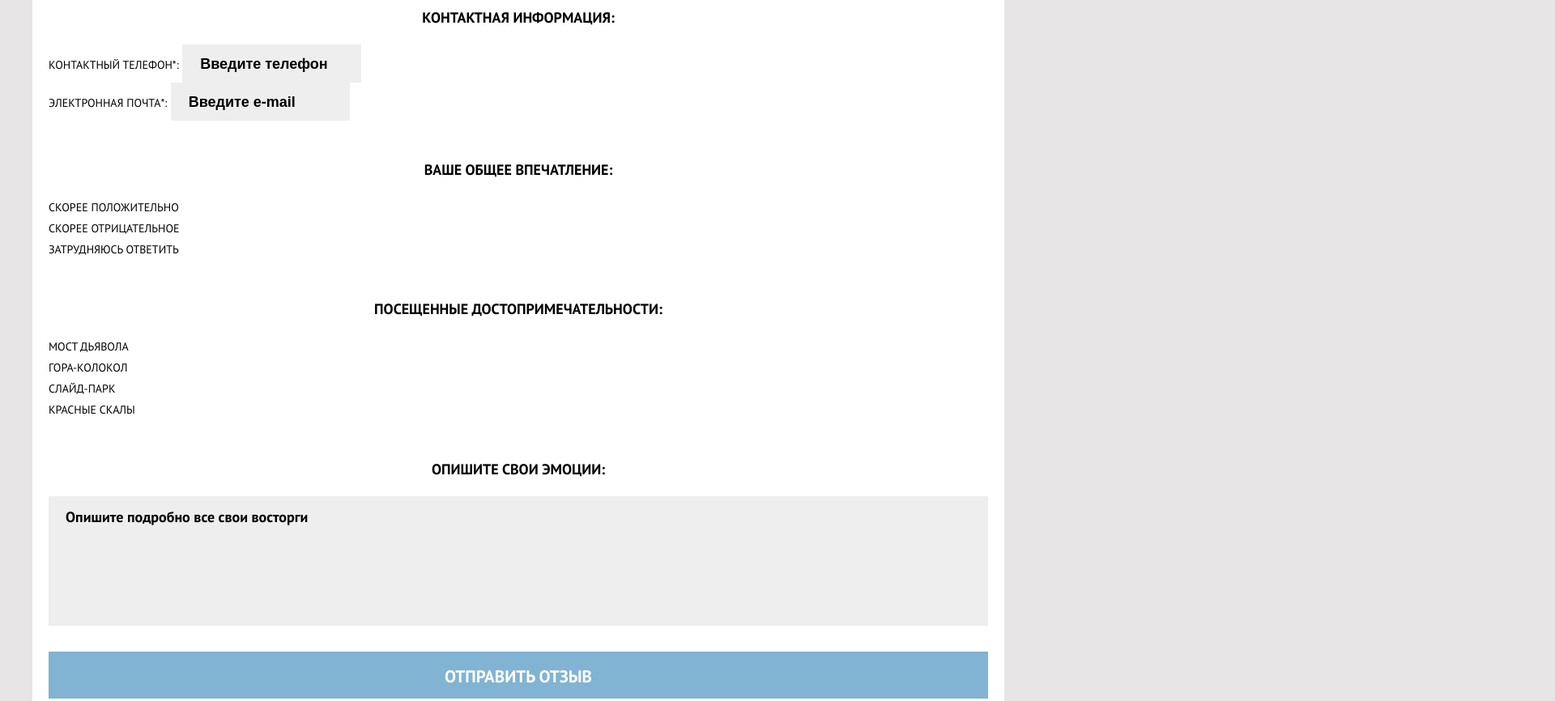
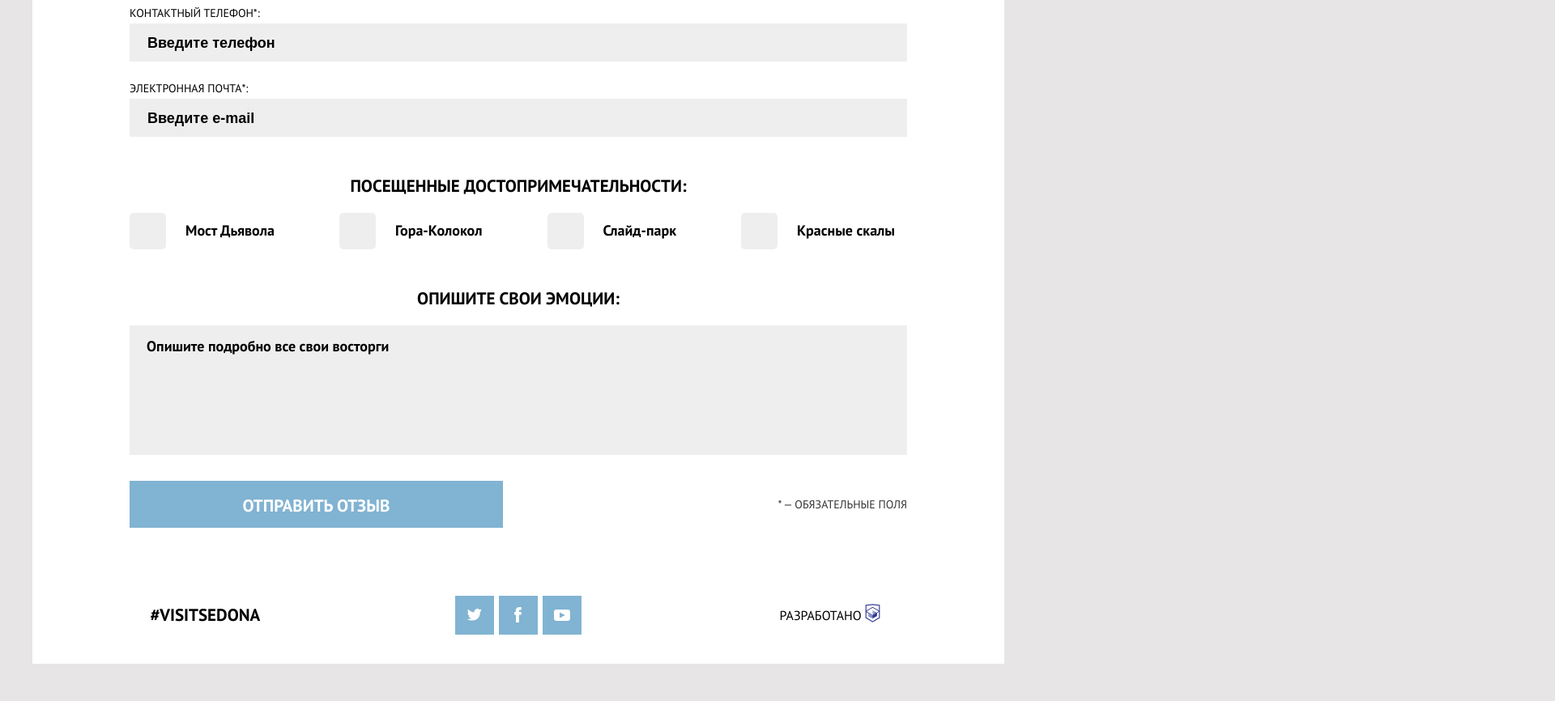
Before and after one commit to mntyred/158860-sedona-24, a website: page source/form.html in a window 1280 px wide. Shown: the part 1185-2051 px from the top of the page at 81% size, 1920 px wide, since content can reach past the window. After the commit the page ends 2005 px from the top, so only its background shows below. Drawn offline with nearby package versions, Linux system fonts and the light colour scheme; files that its build step writes are made by us from their sources.

Commit message:
Адаптивная разметка внутренних страниц

```diff
--- a/source/form.html
+++ b/source/form.html
@@ -9,16 +9,18 @@
   <body class="page__body">
     <header class="page-header">
       <button class="page-header__toggle" type="button">
-        <span class="visually hidden">Открыть меню</span>
+        <span class="visually-hidden">Открыть меню</span>
       </button>
       <nav class="main-nav">
-        <div class="main-nav__wrapper">
+        <a href="./index.html" class="main-nav__logo">
+          <img class="main-nav__logo-img" src="img/logotype-mobile.svg" width="102" height="84" alt="Логотип седона">
+        </a>
         <ul class="main-nav__list site-list">
           <li class="site-list__item">
-              <a href="index.html" class="site-list__link">Главная</a>
+            <a href="./index.html" class="site-list__link ">Главная</a>
           </li>
           <li class="site-list__item">
-              <a href="catalog.html" class="site-list__link">Фото и видео</a>
+            <a href="./catalog.html" class="site-list__link">Фото и видео</a>
           </li>
           <li class="site-list__item">
             <a class="site-list__link site-list__link--current">Форма Отзыва</a>
@@ -26,11 +28,7 @@
           <li class="site-list__item">
             <a href="#" class="site-list__link">HTML ACADEMY</a>
           </li>
-            <li class="site-list__item site-list__item--logo">
-              <a href="index.html" class="site-list__link"><img src="img/logotype-mobile.svg" width="102" height="84" alt="Логотип седона"></a>
-            </li>
         </ul>
-        </div>
       </nav>
     </header>
     <main class="page-main">
@@ -99,23 +97,23 @@
             </fieldset>
             <fieldset class="feedback-fieldset">
               <h2 class="feedback-fieldset__title">Посещенные достопримечательности:</h2>
-              <ul class="feedback-fieldset__input-list">
-                <li class="feedback-fieldset__input-item">
+              <ul class="feedback-fieldset__input-list feedback-fieldset__input-list--checkboxes">
+                <li class="feedback-fieldset__input-item feedback-fieldset__input-item--checkbox">
                   <input type="checkbox" class="visually-hidden" name="devil-bridge" id="devil-bridge" checked>
                   <span class="feedback-fieldset__checkbox"></span>
                   <label class="feedback-fieldset__label feedback-fieldset__label--second-type" for="devil-bridge">Мост Дьявола</label>
                 </li>
-                <li class="feedback-fieldset__input-item">
+                <li class="feedback-fieldset__input-item feedback-fieldset__input-item--checkbox">
                   <input type="checkbox" class="visually-hidden" name="bell-mountain" id="bell-mountain" checked>
                   <span class="feedback-fieldset__checkbox"></span>
                   <label class="feedback-fieldset__label feedback-fieldset__label--second-type" for="bell-mountain">Гора-Колокол</label>
                 </li>
-                <li class="feedback-fieldset__input-item">
+                <li class="feedback-fieldset__input-item feedback-fieldset__input-item--checkbox">
                   <input type="checkbox" class="visually-hidden" name="slide-park" id="slide-park" checked>
                   <span class="feedback-fieldset__checkbox"></span>
                   <label class="feedback-fieldset__label feedback-fieldset__label--second-type" for="slide-park">Слайд-парк</label>
                 </li>
-                <li class="feedback-fieldset__input-item">
+                <li class="feedback-fieldset__input-item feedback-fieldset__input-item--checkbox">
                   <input type="checkbox" class="visually-hidden" name="red-mountains" id="red-mountains">
                   <span class="feedback-fieldset__checkbox"></span>
                   <label class="feedback-fieldset__label feedback-fieldset__label--second-type" for="red-mountains">Красные скалы</label>
@@ -127,6 +125,7 @@
               <textarea class="feedback-fieldset__textarea" name="emotions" placeholder="Опишите подробно все свои восторги"></textarea>
             </fieldset>
             <button class="feedback-form__button button" type="submit">Отправить отзыв</button>
+            <span class="feedback-form__footnote">* — обязательные поля</span>
           </form>
         </div>
       </section>
--- a/source/sass/blocks/cards-list.scss
+++ b/source/sass/blocks/cards-list.scss
@@ -2,15 +2,43 @@
   margin: 0;
   padding: 0;
   list-style: none;
+
+  @media (min-width: $tablet-width) {
+    display: grid;
+    grid-template-columns: repeat(2, 1fr);
+  }
+
+  @media (min-width: $desktop-width) {
+    grid-template-columns: repeat(3, 1fr);
+  }
 }
 
 .cards-list__item {
   padding: 22px 0 21px;
+  @media (min-width: $tablet-width) {
+    padding: 0;
+  }
+}
+
+.cards-list__item:nth-child(1) {
+  grid-column: 1 / -1;
+}
+
+.cards-list__content {
+  @media (min-width: $tablet-width) {
+    display: flex;
+    justify-content: space-between;
+    align-items: center;
+    padding: 0 20px;
+    min-height: 80px;
+    background-color: $light-grey;
+  }
 }
 
 .cards-list__photo {
   img {
     width: 100%;
+    display: block;
   }
 }
 
--- a/source/sass/blocks/feedback-fieldset.scss
+++ b/source/sass/blocks/feedback-fieldset.scss
@@ -2,6 +2,26 @@
   border: none;
   margin: 0;
   padding: 20px 0 28px;
+
+  &:nth-child(1) {
+    grid-area: name;
+  }
+
+  &:nth-child(2) {
+    grid-area: contacts;
+  }
+
+  &:nth-child(3) {
+    grid-area: radio;
+  }
+
+  &:nth-child(4) {
+    grid-area: checkbox;
+  }
+
+  &:nth-child(5) {
+    grid-area: area;
+  }
 }
 
 .feedback-fieldset__title {
@@ -14,19 +34,42 @@
   display: block;
   margin: 0;
   margin-bottom: 20px;
-  // margin-top: 20px;
+  @media (min-width: $tablet-width) {
+    font-size: 21px;
+  }
 }
 
 .feedback-fieldset__input-list {
   list-style: none;
   padding: 0;
   margin: 0;
+
+  &--checkboxes {
+    @media (min-width: $tablet-width) {
+      display: grid;
+      grid-template-columns: repeat(2, 1fr);
+      padding: 0 95px;
+    }
+
+    @media (min-width: $desktop-width) {
+      display: flex;
+      padding: 0;
+      justify-content: space-between;
+    }
+  }
 }
 
 .feedback-fieldset__label {
   font-size: 14px;
   line-height: 26px;
   text-transform: uppercase;
+  margin-right: 15px;
+
+  &--second-type {
+    font-weight: 700;
+    font-size: 18px;
+    text-transform: inherit;
+  }
 }
 
 .feedback-fieldset__input {
@@ -60,3 +103,46 @@
     color: $black;
   }
 }
+
+.feedback-fieldset__radio {
+  display: inline-block;
+  background-color: $light-grey;
+  width: 45px;
+  height: 45px;
+  border-radius: 50%;
+  border: 3px $light-grey solid;
+  margin-right: 24px;
+}
+
+.feedback-fieldset__checkbox {
+  display: inline-block;
+  background-color: $light-grey;
+  width: 45px;
+  height: 45px;
+  border-radius: 5px;
+  border: 5px $light-grey solid;
+  margin-right: 24px;
+}
+
+.feedback-fieldset__input-item {
+  display: flex;
+  align-items: center;
+  margin-bottom: 20px;
+
+  input {
+    width: 100%;
+  }
+
+  &:last-child {
+    margin-bottom: 0px;
+  }
+
+  &--contacts {
+    flex-direction: column;
+    align-items: flex-start;
+  }
+
+  &--checkbox {
+    margin: 0;
+  }
+}
--- /dev/null
+++ b/source/sass/blocks/feedback-form.scss
@@ -0,0 +1,24 @@
+.feedback-form {
+  @media (min-width: $tablet-width) {
+    display: grid;
+    grid-template-areas:
+      "radio name"
+      "contacts contacts"
+      "checkbox checkbox"
+      "area area";
+  }
+}
+
+.feedback-form__footnote {
+  display: none;
+  text-transform: uppercase;
+  font-size: 14px;
+  line-height: 26px;
+  color: #333333;
+  text-align: right;
+  align-self: center;
+
+  @media (min-width: $tablet-width) {
+    display: block;
+  }
+}
--- a/source/sass/blocks/feedback.scss
+++ b/source/sass/blocks/feedback.scss
@@ -1,4 +1,11 @@
 .feedback__wrapper {
   padding: 0 20px;
   margin-bottom: 48px;
+
+  @media (min-width: $tablet-width) {
+    padding: 0 60px;
+  }
+  @media (min-width: $desktop-width) {
+    padding: 0 120px;
+  }
 }
--- a/source/sass/blocks/gallery-video.scss
+++ b/source/sass/blocks/gallery-video.scss
@@ -22,6 +22,7 @@
   flex-wrap: wrap;
   position: relative;
   background-color: $light-grey;
+  margin: 0 20px;
 }
 
 .gallery-video__video {
--- a/source/sass/blocks/gallery.scss
+++ b/source/sass/blocks/gallery.scss
@@ -1,7 +1,16 @@
-.gallery__inner {
-  padding: 20px 20px 0;
+.gallery__cards-list {
+  margin-bottom: 32px;
+  padding: 0 20px;
+
+  @media (min-width: $tablet-width) {
+    padding: 0 60px;
+  }
+  @media (min-width: $desktop-width) {
+    padding: 0;
+  }
 }
 
-.gallery__cards-list {
-  margin-bottom: 32px;
+.gallery__video-wrapper {
+  max-width: 800px;
+  margin: 0 auto;
 }
--- a/source/sass/style.scss
+++ b/source/sass/style.scss
@@ -20,6 +20,7 @@
 @import "./blocks/sub-list.scss";
 @import "./blocks/visually-hidden.scss";
 @import "./blocks/feedback.scss";
+@import "./blocks/feedback-form.scss";
 @import "./blocks/cards-list.scss";
 @import "./blocks/feedback-fieldset.scss";
 @import "./blocks/gallery.scss";
```
Also changed, not shown: source/catalog.html (+5 -7 lines), source/img/sedona-hero-secondary-mobile.png. Lines whose indentation alone changed are shown as unchanged.
